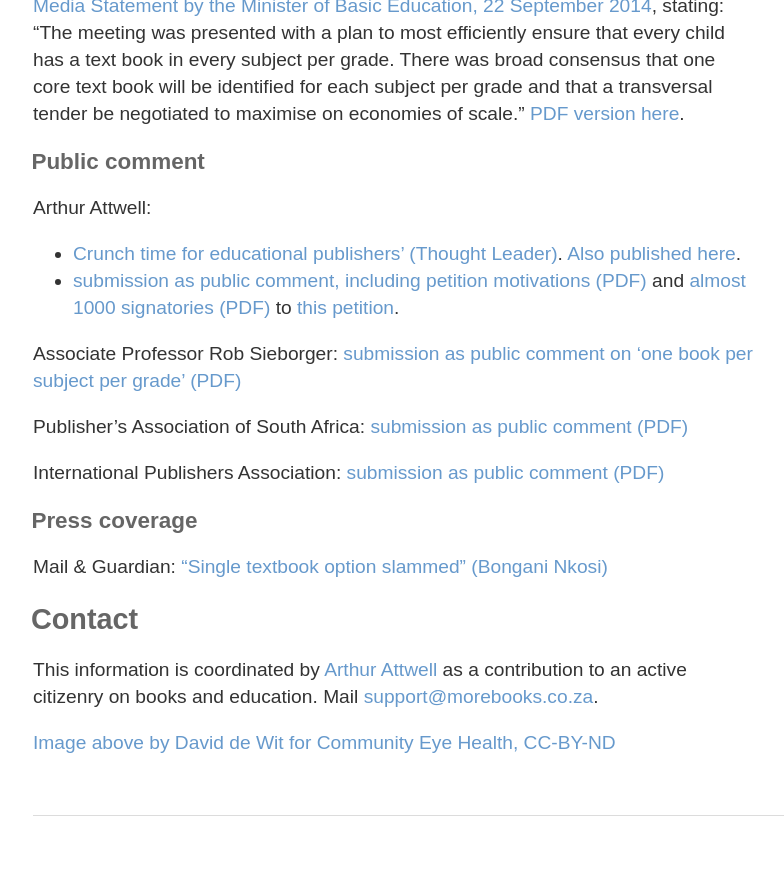
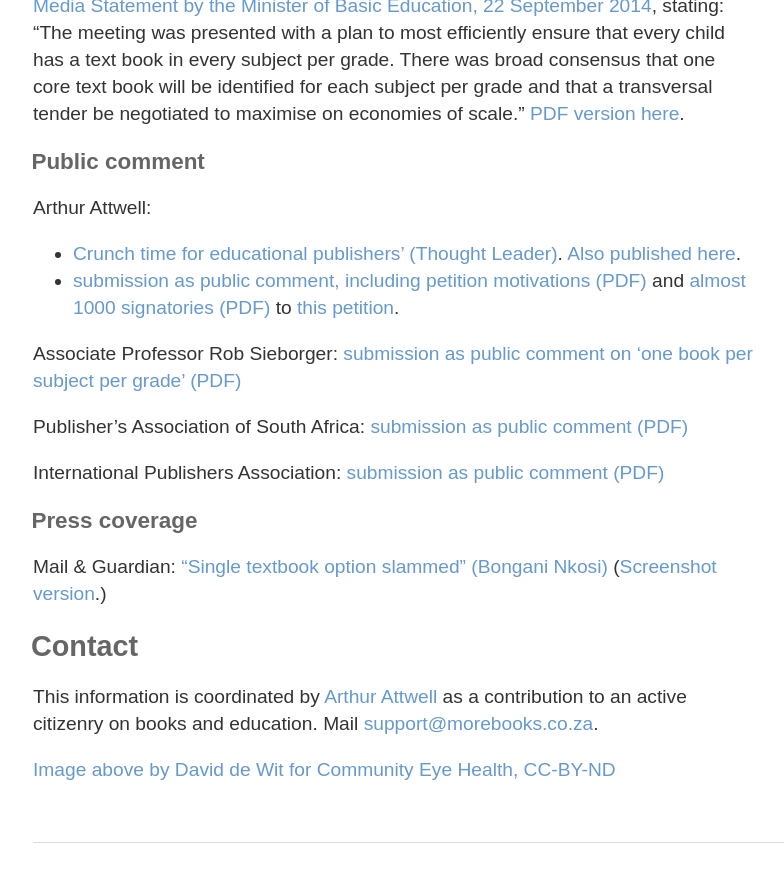
Before and after one commit to arthurattwell/morebooks, a Jekyll site: the page built from index.md, in a window 1280 px wide and 900 px high, scrolled down 1908 px. Shown: the top 882 px of the window, without its empty margins (127-911 px from the left). Built offline with Jekyll 4.4.1, drawn with Linux system fonts in a browser that asks for light colours; nearby versions of some CDN libraries.

Commit message:
Add MG article screenshot

```diff
--- a/index.md
+++ b/index.md
@@ -52,7 +52,7 @@
 
 ### Press coverage
 
-Mail & Guardian: ["Single textbook option slammed" (Bongani Nkosi)](http://mg.co.za/article/2014-10-10-single-textbook-option-slammed)
+Mail & Guardian: ["Single textbook option slammed" (Bongani Nkosi)](http://mg.co.za/article/2014-10-10-single-textbook-option-slammed) ([Screenshot version](downloads/20141010_mailandguardian-article.png).)
 
 ## Contact
 
```
Also changed, not shown: 3 other files.
